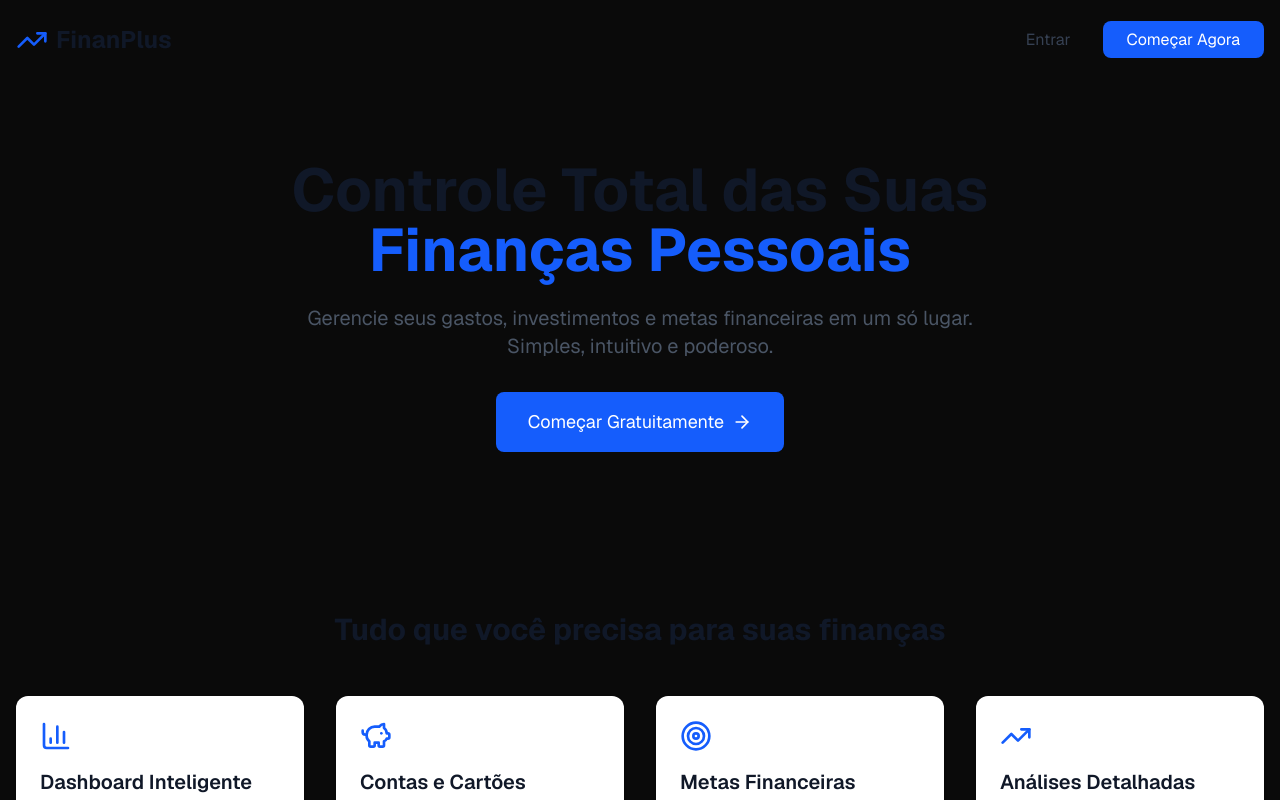
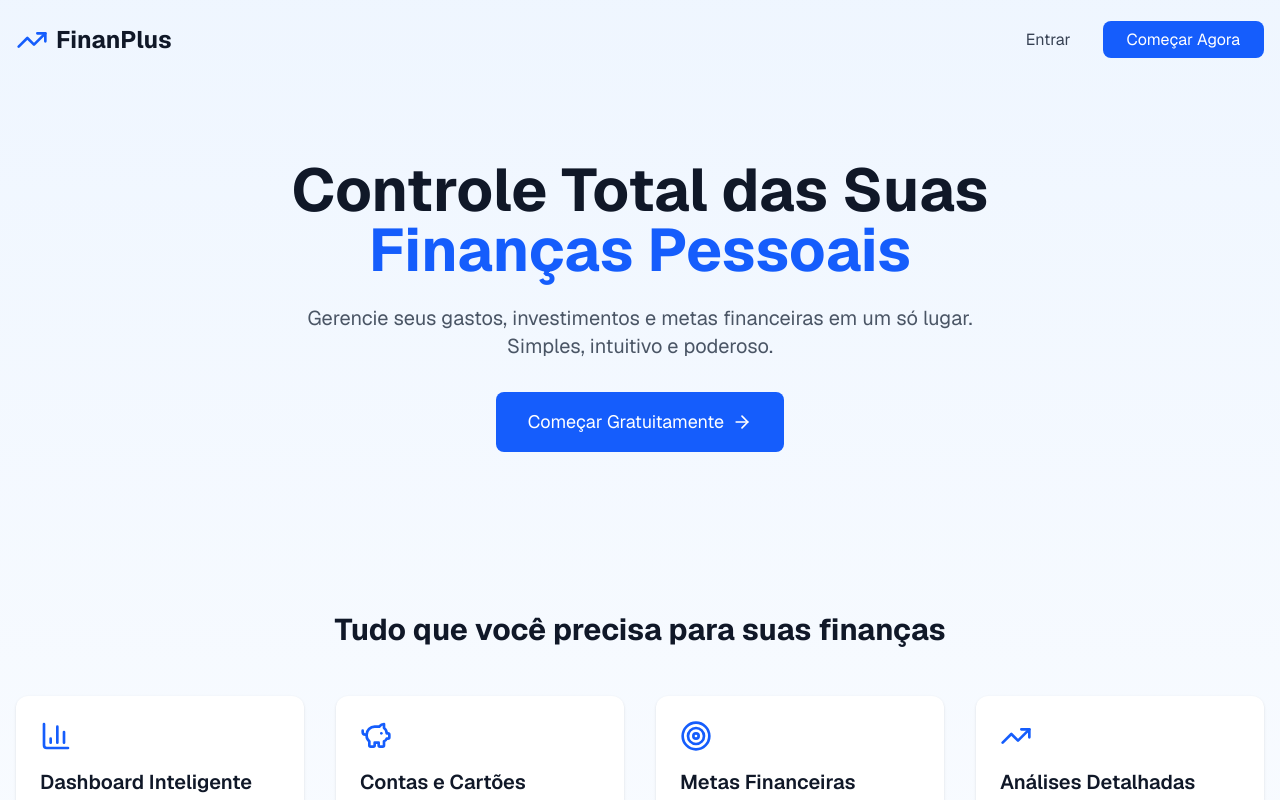
Before and after one commit to ReisLucasF/finanplus, a Next.js app: page / in a window 1280 px wide. Shown: the top 800 px of the page. Built offline with nearby package versions, Linux system fonts and the light colour scheme; no server answers.

Commit message:
feat: ajusta estilo do gráfico de pizza e melhora o layout da página inicial

```diff
--- a/app/dashboard/components/PieChart.tsx
+++ b/app/dashboard/components/PieChart.tsx
@@ -64,9 +64,9 @@
                 },
                 legend: {
                     enabled: true,
-                    align: 'right',
-                    verticalAlign: 'middle',
-                    layout: 'vertical',
+                    align: 'center',
+                    verticalAlign: 'bottom',
+                    layout: 'horizontal',
                     itemStyle: {
                         color: '#e5e7eb',
                         fontWeight: 'normal'
--- a/app/page.tsx
+++ b/app/page.tsx
@@ -3,7 +3,7 @@
 
 export default function Home() {
   return (
-    <div className="min-h-screen">
+    <div className="min-h-screen bg-gradient-to-b from-blue-50 to-white dark:from-gray-900 dark:to-gray-800">
       {/* Header */}
       <header className="container mx-auto px-4 py-6">
         <nav className="flex justify-between items-center">
```
